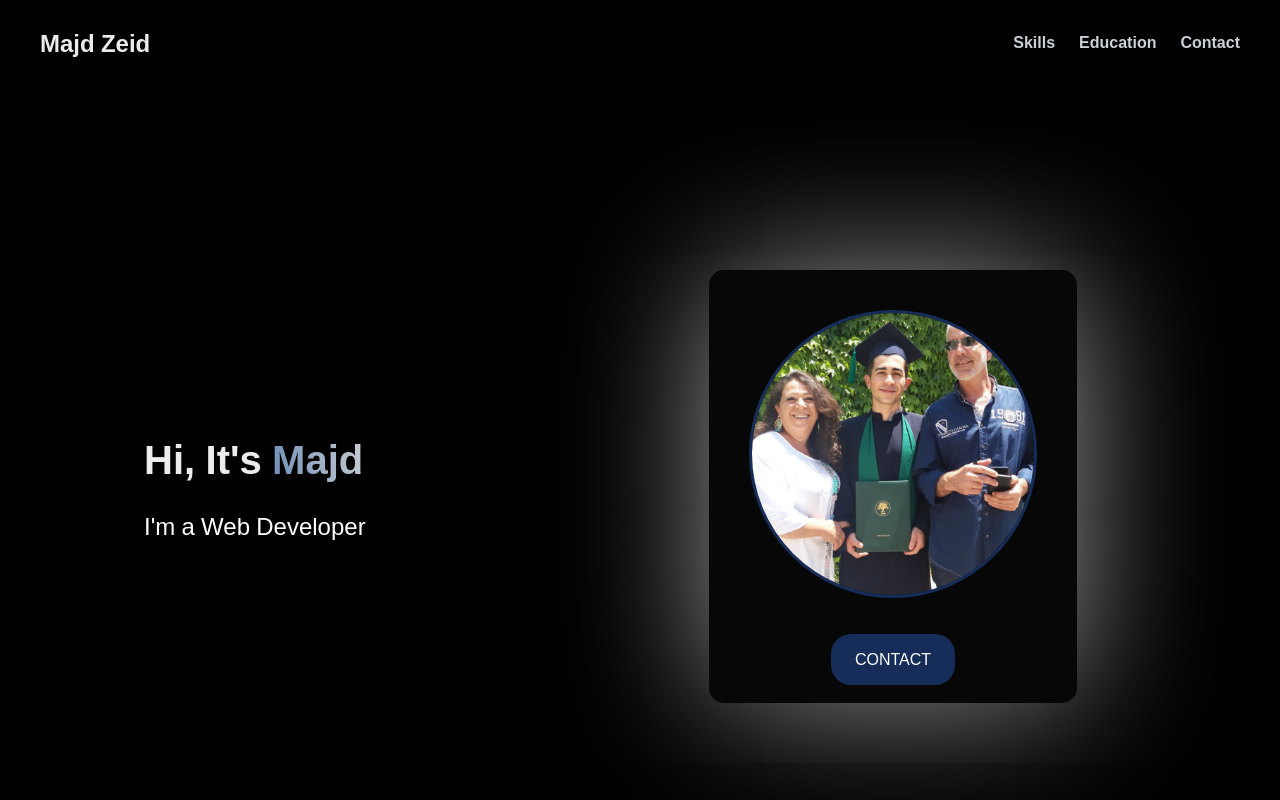
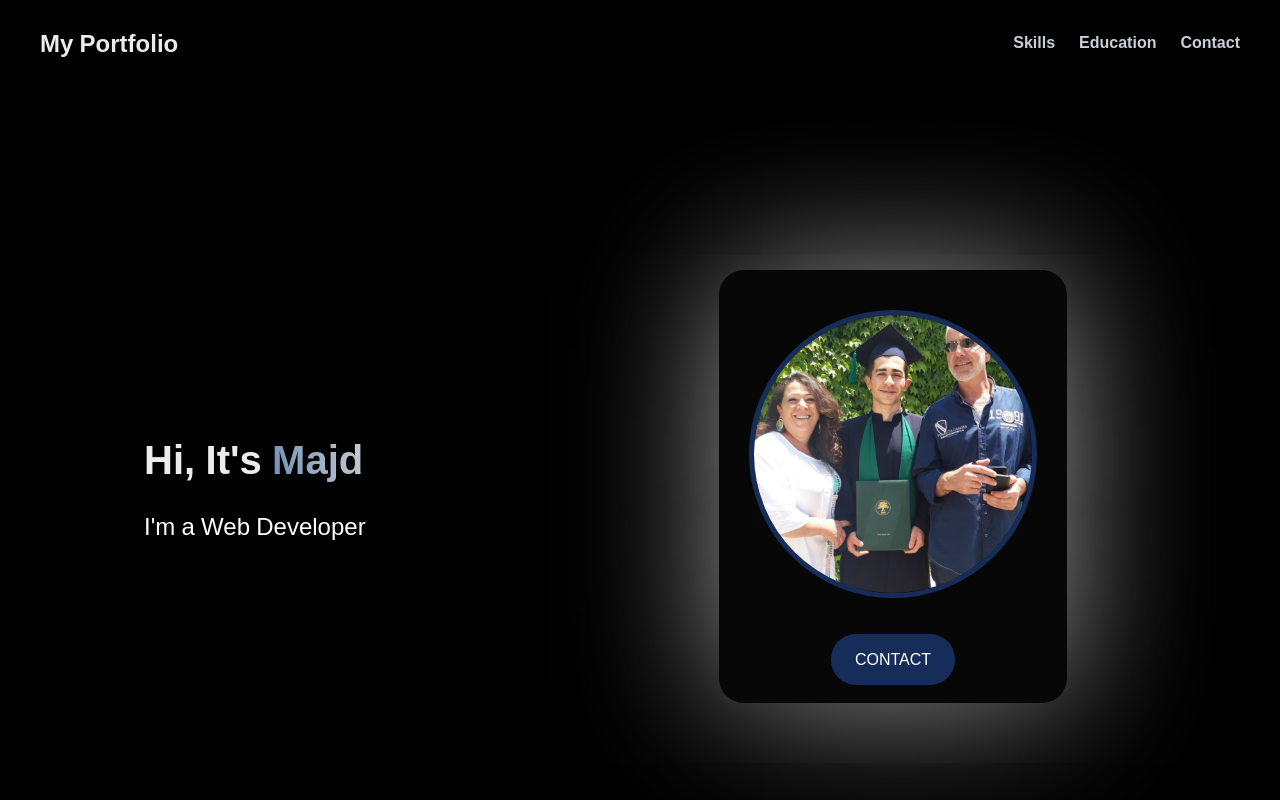
Before and after one commit to MurdZex55/portfolio, a plain HTML site: page index.html in a window 1280 px wide. Shown: the top 800 px of the page. Drawn offline with Linux system fonts and the light colour scheme.

Commit message:
changes 1

```diff
--- a/index.html
+++ b/index.html
@@ -14,7 +14,7 @@
         <!-- Header -->
         <header>
             <nav>
-                <h1 class="myname">Majd Zeid</h1>
+                <h1 class="myname">My Portfolio</h1>
                 <ul id="List">
                     <li><a  href="#skills">Skills</a></li>
                     <li><a  href="#education">Education</a></li>
--- a/styles.css
+++ b/styles.css
@@ -130,25 +130,24 @@ p {
   height: fit-content;
   background-color: #070707;
   color: white;
-  padding: 10px;
-  border-radius: 15px;
+  padding: 10px 0px;
+  border-radius: 25px;
   text-align: center;
   transition: transform 0.3s ease-in-out;
   display: flex;
   flex-direction: column;
   justify-content: center;
   align-items: center;
-  perspective: 1000px;
   animation: heartbeat 3.5s ease-in-out 0.2s infinite forwards;
 }
 
-/* Styling for the image and buttons */
+
 .intro-image img {
   width: 50%;
   height: auto;
   border-radius: 50%;
   margin: 30px;
-  border: 3px solid #162d59;
+  border: 5px solid #162d59 ;
   margin-bottom: 5px;
   padding: 0px ;
   width: 18rem;
@@ -159,6 +158,7 @@ p {
     -webkit-box-shadow: 0px 0px 149px -6px rgba(255, 255, 255, 0.15);
     -moz-box-shadow: 0px 0px 149px -6px rgba(255, 255, 255, 0.15);
     box-shadow: 0px 0px 149px -6px rgba(255, 255, 255, 0.15);
+
 }
 .btn-group {
   display: flex;
@@ -181,7 +181,7 @@ p {
     text-decoration: none;
     transition: background-color 0.3s ease;
     background: #162d59;
-    border-radius: 20px;
+    border-radius: 25px;
     font: "Noto Sans Hanunoo", sans-serif;
     padding: 0.8rem 1.5rem;
     text-transform: uppercase;
@@ -221,7 +221,7 @@ p {
 }
 
 .skill:hover {
-  background-color: #601616;
+  background-color: #2674cd;
   width: 100rem;
 }
 
```
